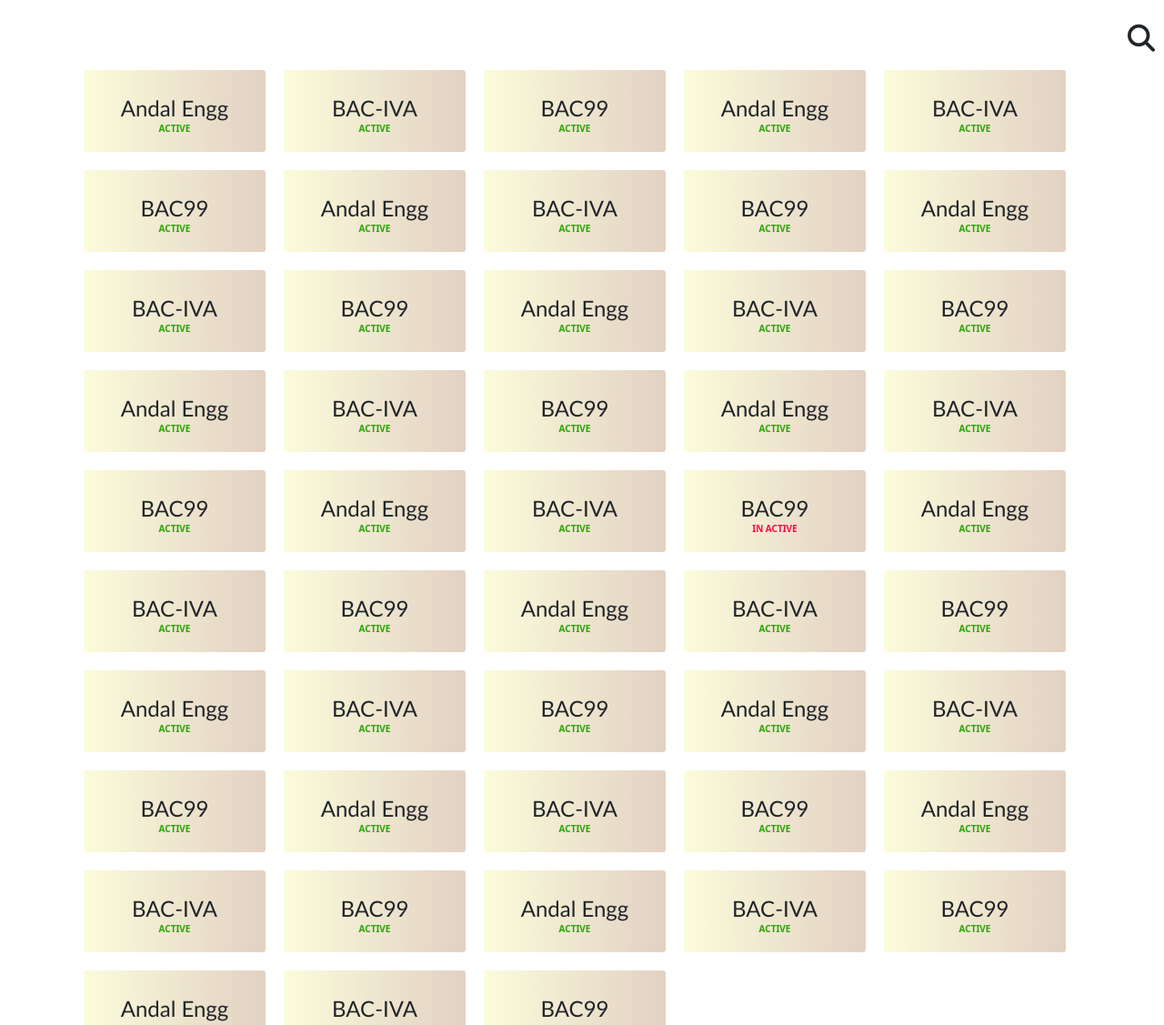
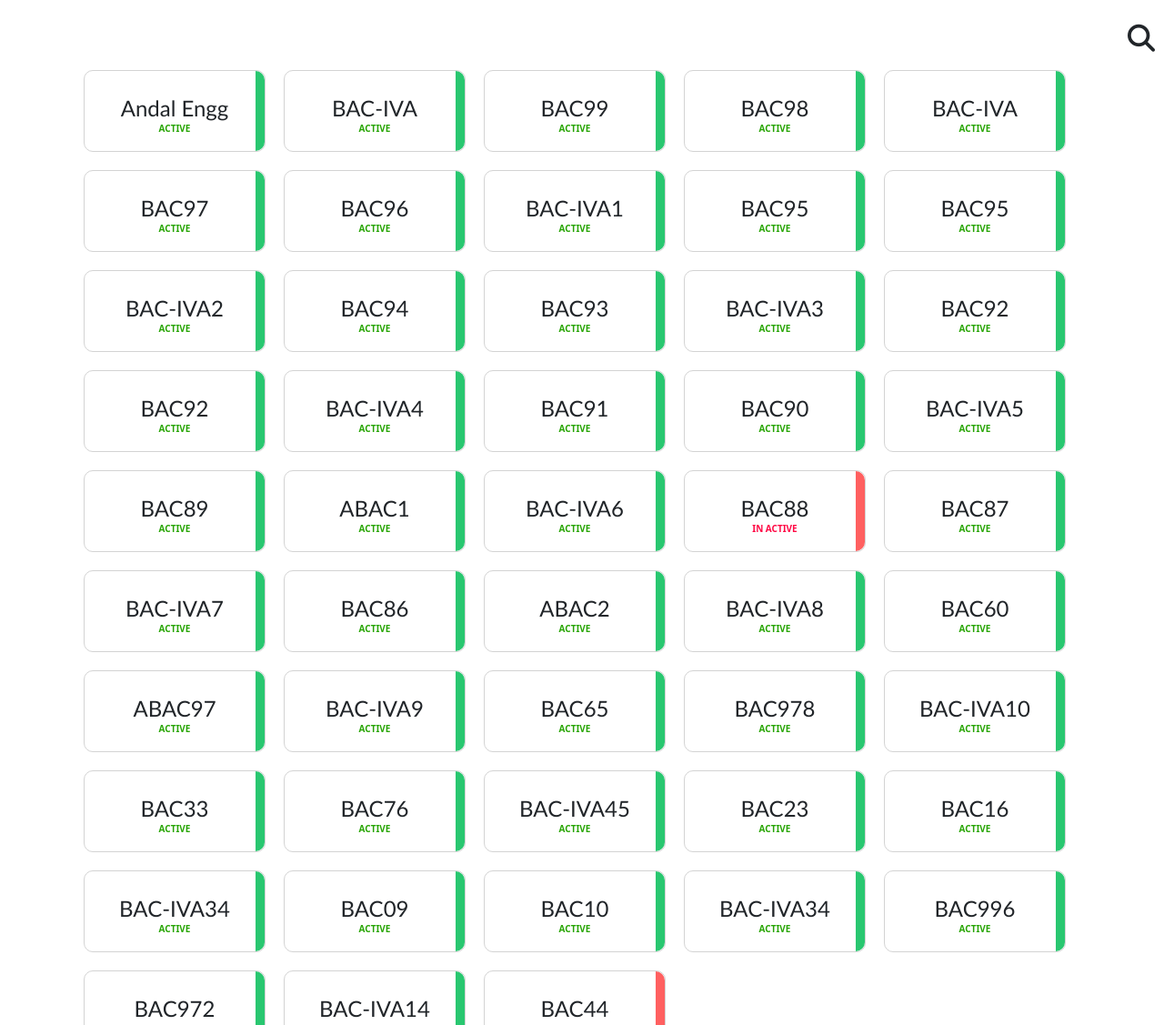
Before and after one commit to warlock2409/crane, a plain HTML site: page grid.html in a window 1280 px wide. Shown: the top 1127 px of the page at 91% size. Drawn offline with nearby package versions, Linux system fonts and the light colour scheme.

Commit message:
img pending

```diff
--- a/company.json
+++ b/company.json
@@ -6,7 +6,9 @@
             "fabNo":"7098708",
             "phoneNo":"9999999999",
             "lastUpdate":"2/3/2022",
-            "mod":"SD-10"
+            "mod":"SD-10",
+            "motor":"Motor",
+            "value":"550 Hours"
     },
     "grid":{
 
--- a/grid.css
+++ b/grid.css
@@ -7,6 +7,7 @@
     right: 10px;
     text-align:end;
     top: 30px;
+    z-index: 999;
 
 }
 #filter{
@@ -15,15 +16,40 @@
 }
 .block{
     cursor: pointer;
-    border-radius: 3px;
+    border-radius: 10px;
     display:inline-flex ;
     flex-direction: column;
     justify-content: center;
     align-items: center;
     width: 200px;
     height: 90px;
-    background-image: linear-gradient(to right,#FBFCDB,#E2D1C3);
+    border: 1px solid lightgray;
+    /* background-image: linear-gradient(to right,#FBFCDB,#E2D1C3); */
+    background-color: #ffffff;
+    /* background-image: linear-gradient(to right,#a0b1a741,#1fe076ab); */
+
     margin: 10px;
+}
+.active::after{
+    content: " ";
+    position: absolute;
+    transform: translateX(94px);
+    width: 10px;
+    height: 88px;
+    background-color:#28c76ffd;
+    border-top-right-radius: 22px;
+    border-bottom-right-radius: 22px;
+
+}
+.inActive::after{
+    content: " ";
+    position: absolute;
+    transform: translateX(94px);
+    width: 10px;
+    height: 88px;
+    background-color:rgba(255, 0, 0, 0.623);
+    border-top-right-radius: 22px;
+    border-bottom-right-radius: 22px;
 }
 .block:hover{
     box-shadow: -2px 4px 10px #537895;
@@ -35,7 +61,7 @@
     font-family:'Gill Sans', 'Gill Sans MT', Calibri, 'Trebuchet MS', sans-serif !important;
 }
 /* .inActive{
-    background-image: linear-gradient(to right,#FBFCDB,#FED6E3);
+    background-image: linear-gradient(to right,#FBFCDB,#f0a7be);
 
 } */
 .inActive span{
--- a/grid.html
+++ b/grid.html
@@ -18,10 +18,11 @@
         <i class="fa-solid fa-spinner fa-spin-pulse" ></i>
         <input type="text" placeholder="Search a Compressor" id="filter">
     </div>
-        <h5 id="icon"><i class="fa-solid fa-magnifying-glass fa-xl"></i></h5>
+        <h5 id="icon"><i class="fa-solid fa-magnifying-glass fa-xl fa-fade"></i></h5>
 
     </div>
     <div class="container">
+
         <div id="content">
 
         </div>
--- a/item.json
+++ b/item.json
@@ -14,7 +14,7 @@
         "status": "active"
     },{
         "id":"4",
-        "company": "Andal Engg",
+        "company": "BAC98",
         "status": "active"
     },
     {     "id":"5",
@@ -22,175 +22,175 @@
         "status": "active"
     },
     {"id":"6",
-        "company": "BAC99",
+        "company": "BAC97",
         "status": "active"
     },{
         "id":"7",
-        "company": "Andal Engg",
+        "company": "BAC96",
         "status": "active"
     },
     {     "id":"8",
-        "company": "BAC-IVA",
+        "company": "BAC-IVA1",
         "status": "active"
     },
     {"id":"9",
-        "company": "BAC99",
+        "company": "BAC95",
         "status": "active"
     },{
         "id":"10",
-        "company": "Andal Engg",
+        "company": "BAC95",
         "status": "active"
     },
     {     "id":"11",
-        "company": "BAC-IVA",
+        "company": "BAC-IVA2",
         "status": "active"
     },
     {"id":"12",
-        "company": "BAC99",
+        "company": "BAC94",
         "status": "active"
     },{
         "id":"1",
-        "company": "Andal Engg",
+        "company": "BAC93",
         "status": "active"
     },
     {     "id":"2",
-        "company": "BAC-IVA",
+        "company": "BAC-IVA3",
         "status": "active"
     },
     {"id":"3",
-        "company": "BAC99",
+        "company": "BAC92",
         "status": "active"
     },{
         "id":"4",
-        "company": "Andal Engg",
+        "company": "BAC92",
         "status": "active"
     },
     {     "id":"5",
-        "company": "BAC-IVA",
+        "company": "BAC-IVA4",
         "status": "active"
     },
     {"id":"6",
-        "company": "BAC99",
+        "company": "BAC91",
         "status": "active"
     },{
         "id":"7",
-        "company": "Andal Engg",
+        "company": "BAC90",
         "status": "active"
     },
     {     "id":"8",
-        "company": "BAC-IVA",
+        "company": "BAC-IVA5",
         "status": "active"
     },
     {"id":"9",
-        "company": "BAC99",
+        "company": "BAC89",
         "status": "active"
     },{
         "id":"10",
-        "company": "Andal Engg",
+        "company": "ABAC1",
         "status": "active"
     },
     {     "id":"11",
-        "company": "BAC-IVA",
+        "company": "BAC-IVA6",
         "status": "active"
     },
     {"id":"12",
-        "company": "BAC99",
+        "company": "BAC88",
         "status": "In active"
     },{
         "id":"1",
-        "company": "Andal Engg",
+        "company": "BAC87",
         "status": "active"
     },
     {     "id":"2",
-        "company": "BAC-IVA",
+        "company": "BAC-IVA7",
         "status": "active"
     },
     {"id":"3",
-        "company": "BAC99",
+        "company": "BAC86",
         "status": "active"
     },{
         "id":"4",
-        "company": "Andal Engg",
+        "company": "ABAC2",
         "status": "active"
     },
     {     "id":"5",
-        "company": "BAC-IVA",
+        "company": "BAC-IVA8",
         "status": "active"
     },
     {"id":"6",
-        "company": "BAC99",
+        "company": "BAC60",
         "status": "active"
     },{
         "id":"7",
-        "company": "Andal Engg",
+        "company": "ABAC97",
         "status": "active"
     },
     {     "id":"8",
-        "company": "BAC-IVA",
+        "company": "BAC-IVA9",
         "status": "active"
     },
     {"id":"9",
-        "company": "BAC99",
+        "company": "BAC65",
         "status": "active"
     },{
         "id":"10",
-        "company": "Andal Engg",
+        "company": "BAC978",
         "status": "active"
     },
     {     "id":"11",
-        "company": "BAC-IVA",
+        "company": "BAC-IVA10",
         "status": "active"
     },
     {"id":"12",
-        "company": "BAC99",
+        "company": "BAC33",
         "status": "active"
     },{
         "id":"1",
-        "company": "Andal Engg",
+        "company": "BAC76",
         "status": "active"
     },
     {     "id":"2",
-        "company": "BAC-IVA",
+        "company": "BAC-IVA45",
         "status": "active"
     },
     {"id":"3",
-        "company": "BAC99",
+        "company": "BAC23",
         "status": "active"
     },{
         "id":"4",
-        "company": "Andal Engg",
+        "company": "BAC16",
         "status": "active"
     },
     {     "id":"5",
-        "company": "BAC-IVA",
+        "company": "BAC-IVA34",
         "status": "active"
     },
     {"id":"6",
-        "company": "BAC99",
+        "company": "BAC09",
         "status": "active"
     },{
         "id":"7",
-        "company": "Andal Engg",
+        "company": "BAC10",
         "status": "active"
     },
     {     "id":"8",
-        "company": "BAC-IVA",
+        "company": "BAC-IVA34",
         "status": "active"
     },
     {"id":"9",
-        "company": "BAC99",
+        "company": "BAC996",
         "status": "active"
     },{
         "id":"10",
-        "company": "Andal Engg",
+        "company": "BAC972",
         "status": "active"
     },
     {     "id":"11",
-        "company": "BAC-IVA",
+        "company": "BAC-IVA14",
         "status": "active"
     },
     {"id":"12",
-        "company": "BAC99",
+        "company": "BAC44",
         "status": "In active"
     }
 
```
Also changed, not shown: app.js (+17 -1 lines), index.html (+2 -2 lines), page1.html (+22 -5 lines), page_style.css (+89 -1 lines), img/Crane.PNG (added), img/crane.jpg (added), img/eot-electric-overhead-travel-cranes-500x500.jpg (added).
